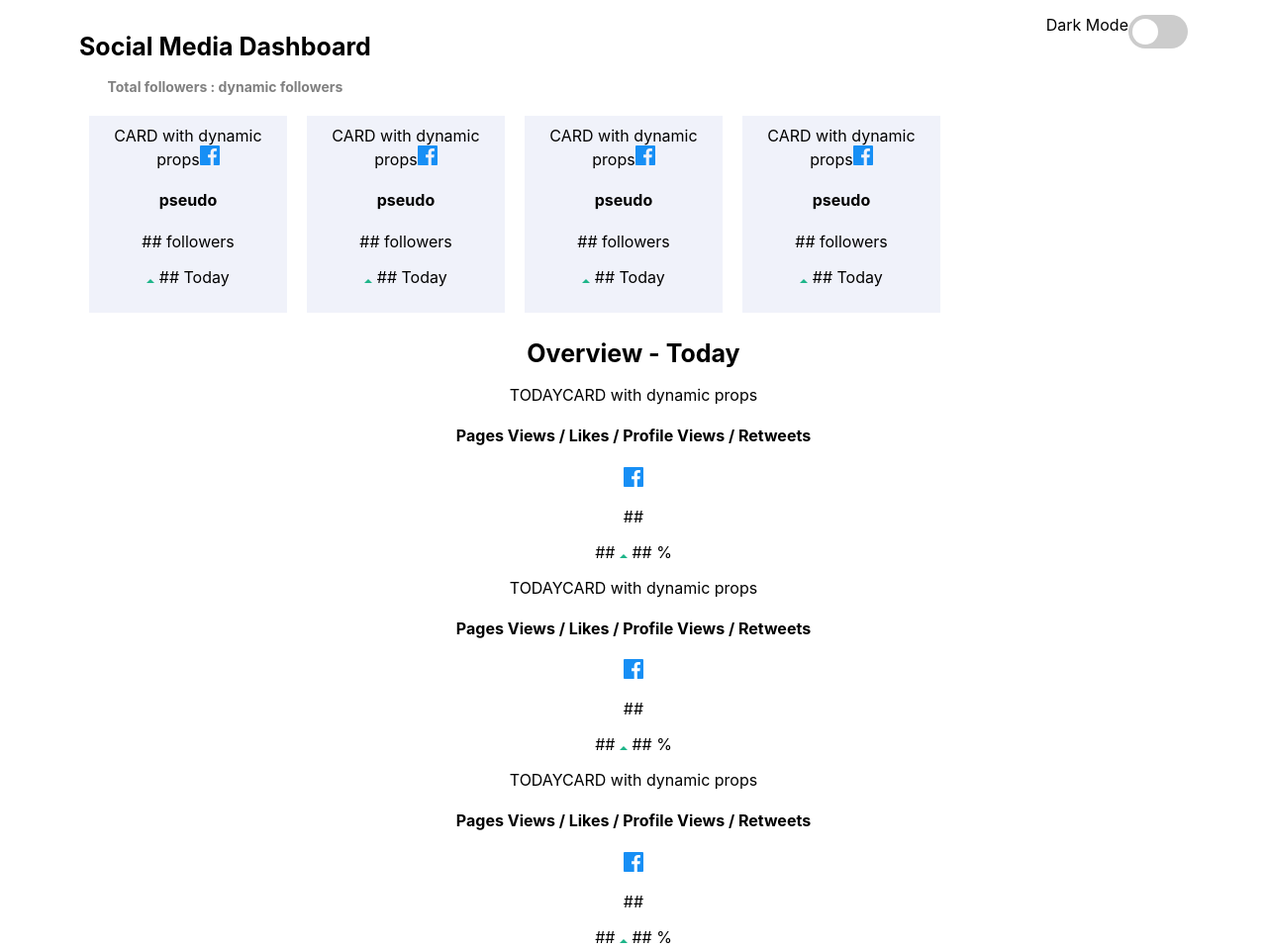
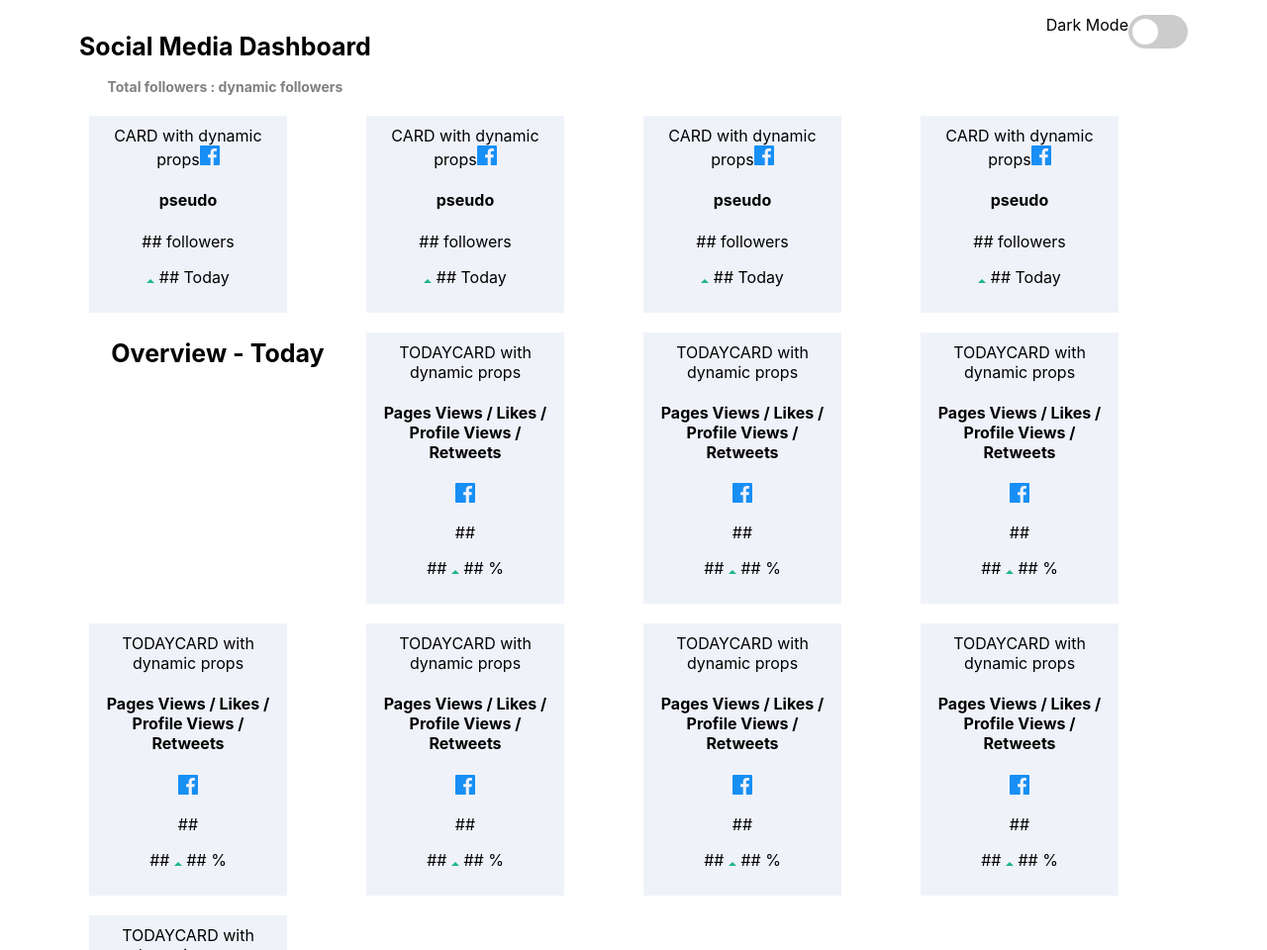
Before and after one commit to manonGalle/Social-media-dashboard, a React app: page / in a window 1280 px wide. Shown: the top 960 px of the page at 99% size. Built offline with nearby package versions, Linux system fonts and the light colour scheme.

Commit message:
style(TodayCard): grid organisation + darkmod

```diff
--- a/src/components/App/App.css
+++ b/src/components/App/App.css
@@ -86,10 +86,3 @@ h2 {
 .Filters-dark .Filter-night input:checked + .Slider {
   background-color: black;
 }
-
-/*Cards organisation*/
-
-.App-GlobalOverview{
-  display: grid;
-  grid-template-columns: repeat(4, 1fr);
-}
--- a/src/components/GlobalOverview/GlobalOverview.css
+++ b/src/components/GlobalOverview/GlobalOverview.css
@@ -1,8 +1,6 @@
-
-
 /*Cards organisation*/
 
 .GlobalOverview{
     display: grid;
     grid-template-columns: repeat(4, 1fr);
-  }
+}
--- a/src/components/TodayOverview/TodayCard/TodayCard.css
+++ b/src/components/TodayOverview/TodayCard/TodayCard.css
@@ -0,0 +1,10 @@
+.TodayCard {
+    background-color: hsl(227, 47%, 96%);
+    margin:10px;
+    width: 180px;
+    padding: 10px;
+}
+
+.TodayCard-dark {
+    background-color: hsl(228, 28%, 20%);
+}
--- a/src/components/TodayOverview/TodayCard/TodayCard.js
+++ b/src/components/TodayOverview/TodayCard/TodayCard.js
@@ -2,9 +2,17 @@ import facebook from "../../../assets/logos/icon-facebook.svg";
 import up from "../../../assets/icon/icon-up.svg";
 import down from "../../../assets/icon/icon-down.svg";
 
+import "./TodayCard.css";
+import { useSelector } from "react-redux";
+
 function TodayCard() {
+
+    const darkmode = useSelector((state) => state.darkMode);
+
+    const cssClass = darkmode ? 'TodayCard TodayCard-dark' : 'TodayCard';
+
     return(
-        <div className="TodayCard">
+        <div className={cssClass}>
             TODAYCARD with dynamic props
             <h4>Pages Views / Likes / Profile Views / Retweets</h4>
             <img src={facebook}/>
--- a/src/components/TodayOverview/TodayOverview.css
+++ b/src/components/TodayOverview/TodayOverview.css
@@ -0,0 +1,7 @@
+/*Cards organisation*/
+
+.TodayOverview{
+    display: grid;
+    grid-template-columns: repeat(4, 1fr);
+    grid-template-rows: repeat(2, 1fr);
+}
--- a/src/components/TodayOverview/TodayOverview.js
+++ b/src/components/TodayOverview/TodayOverview.js
@@ -1,4 +1,6 @@
 import TodayCard from "./TodayCard/TodayCard";
+
+import "./TodayOverview.css";
 
 function TodayOverview() {
     return (
```
